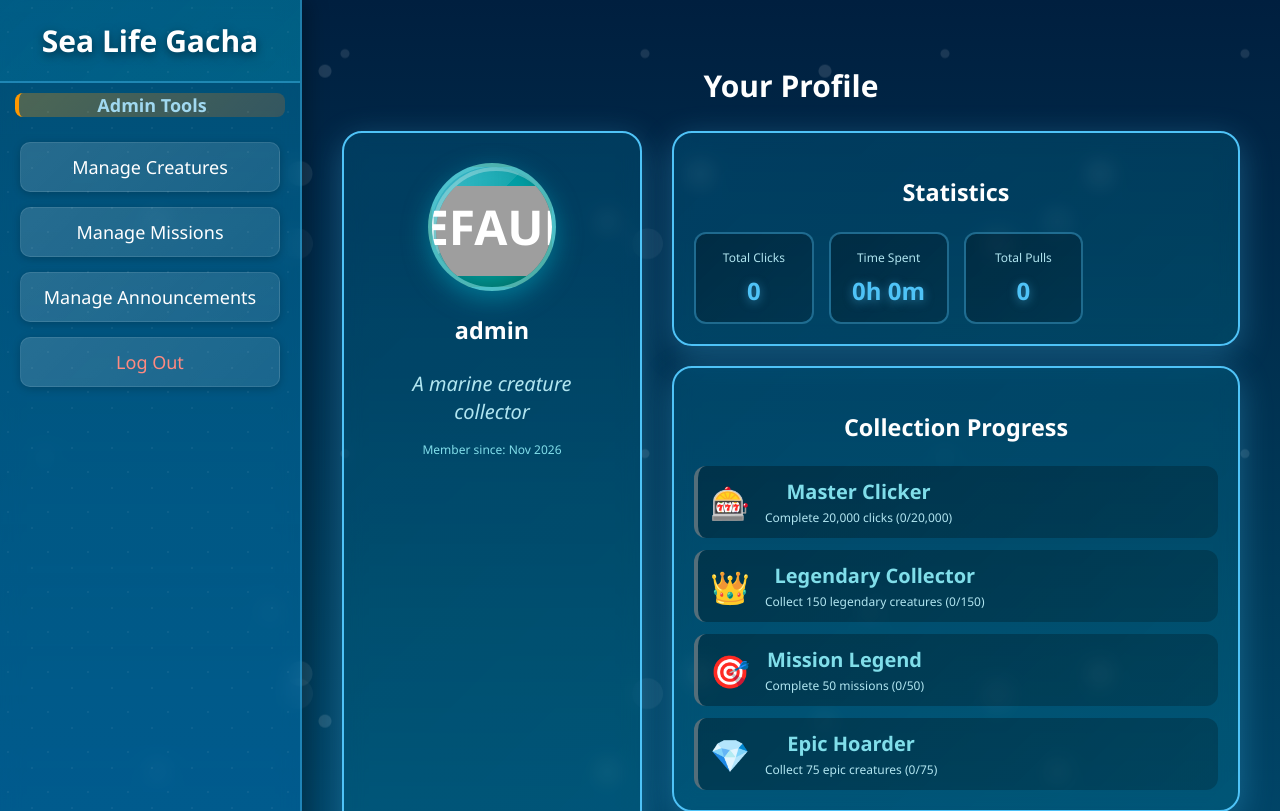
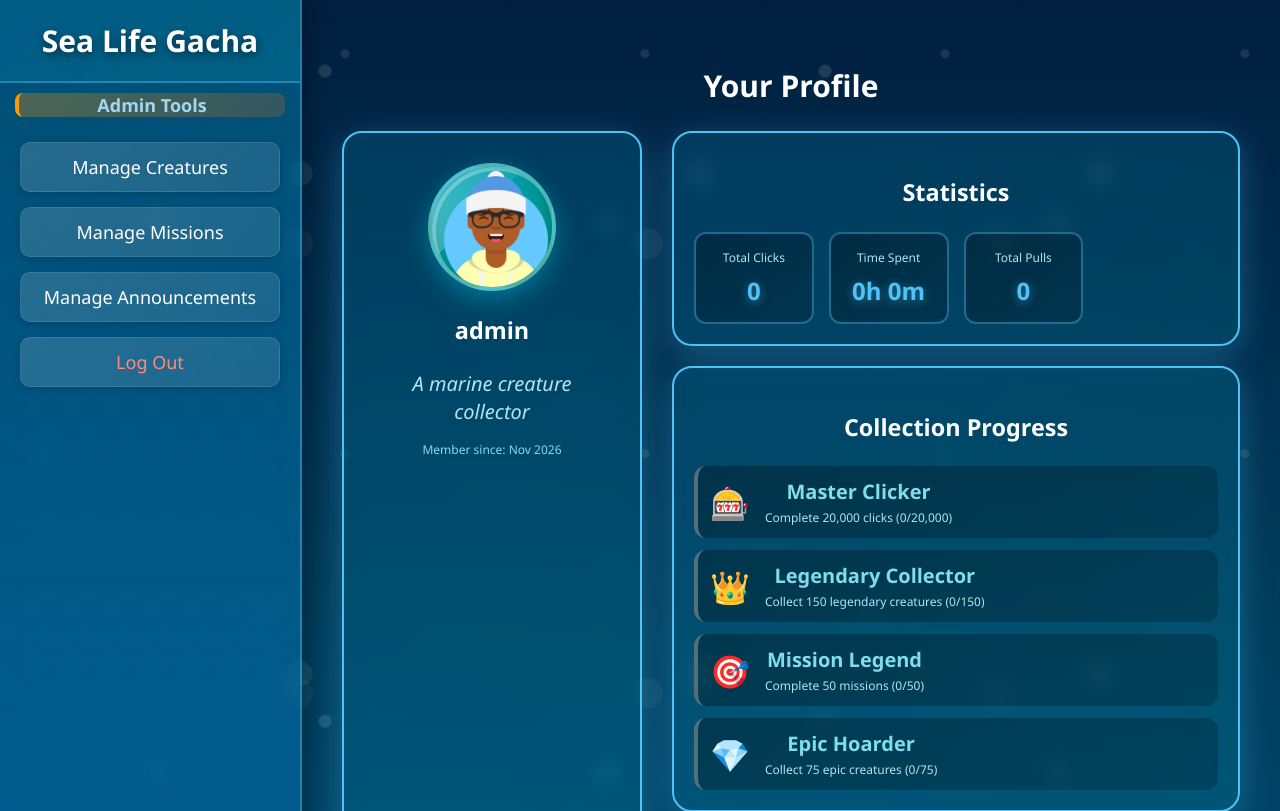
Before and after one commit to cydmgy/ACP_Final-Project, a Flask app: page /profile in a window 1280 px wide. Shown: the top 811 px of the page. Run offline with Flask 3, Linux system fonts and the light colour scheme; the visitor is signed in with stand-in values (Sample User, id 1); grey boxes are pictures that could not be loaded.

Commit message:
Fix broken avatars and setup steps

```diff
--- a/app/static/css/style.css
+++ b/app/static/css/style.css
@@ -1564,11 +1564,6 @@ button:disabled {
     }
 }
 
-.avatar-icon {
-    font-weight: bold;
-    z-index: 2;
-}
-
 .avatar-image {
     width: 100%;
     height: 100%;
--- a/app/templates/profile.html
+++ b/app/templates/profile.html
@@ -8,9 +8,6 @@
         <!-- Left: Profile Info -->
         <div class="profile-card">
             <div class="avatar-display">
-                <div class="avatar-icon">
-                    {{ user.avatar.split('.')[0]|upper }}
-                </div>
                 <img
                     src="{{ url_for('static', filename='avatars/' ~ user.avatar) }}"
                     alt="Avatar"
```
Also changed, not shown: README.md, app/static/avatars/G2.jpg (deleted), app/static/avatars/G2.png (added), app/static/avatars/default.png (added).
